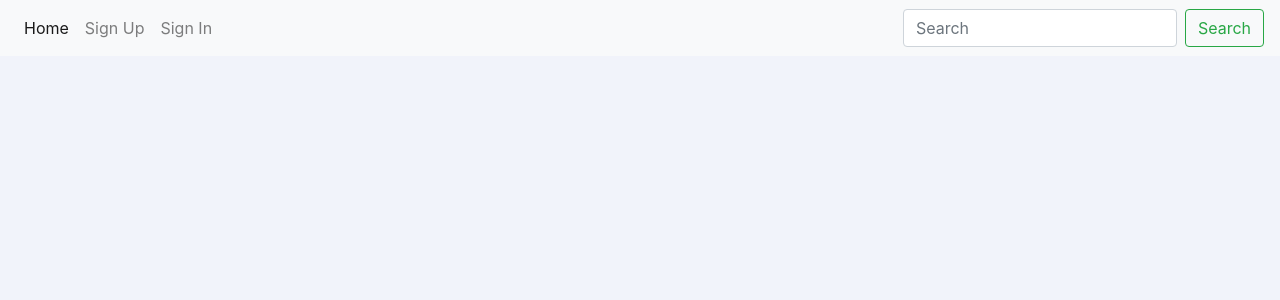
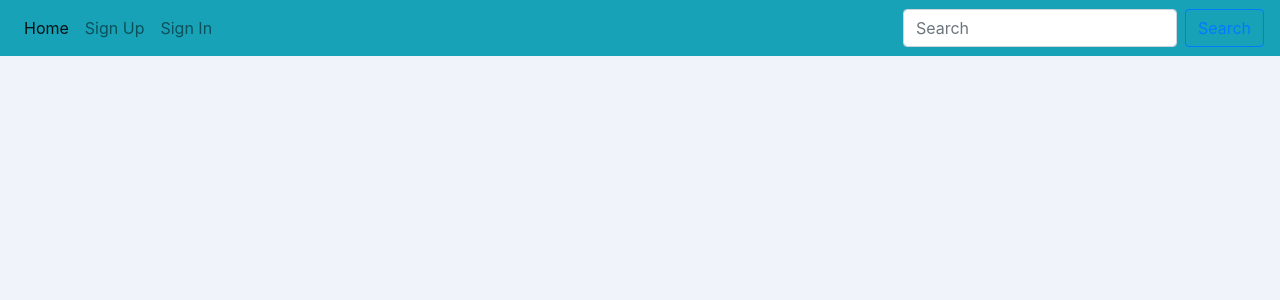
Before and after one commit to collins-kipkoech/project_website, a Django app: page / in a window 1280 px wide. Shown: the top 300 px of the page. Run offline with Django 3.2, Linux system fonts and the light colour scheme; data that the repository does not hold is empty; parts of the project's set-up code (start-up, migrations or seed data) failed here and were passed over; some libraries are stand-ins or nearby versions.

Commit message:
fixing errors

```diff
--- a/projects/templates/projects/index.html
+++ b/projects/templates/projects/index.html
@@ -4,7 +4,7 @@
 <div class="card" style="width: 700px;">
     <img src="{{ project.image.url }}" class="card-img-top" alt="...">
     <div class="card-body">
-      <h5 class="card-title">Project Done by: {{ user.username }}</h5>
+
       <h3 class="card-title">Project Title: {{ project.title }}</h3>
 
 
--- a/projects/templates/projects/navbar.html
+++ b/projects/templates/projects/navbar.html
@@ -1,5 +1,5 @@
 {% block navbar %}
-<nav class="navbar navbar-expand-lg navbar-light bg-light">
+<nav class="navbar navbar-expand-lg navbar-light bg-info">
 
     <button class="navbar-toggler" type="button" data-toggle="collapse" data-target="#navbarSupportedContent" aria-controls="navbarSupportedContent" aria-expanded="false" aria-label="Toggle navigation">
       <span class="navbar-toggler-icon"></span>
@@ -36,7 +36,7 @@
       </ul>
       <form class="form-inline my-2 my-lg-0">
         <input class="form-control mr-sm-2" type="search" name="q" placeholder="Search" aria-label="Search">
-        <button class="btn btn-outline-success my-2 my-sm-0" type="submit">Search</button>
+        <button class="btn btn-outline-primary my-2 my-sm-0" type="submit">Search</button>
       </form>
     </div>
   </nav>
--- a/projects/templates/projects/rate.html
+++ b/projects/templates/projects/rate.html
@@ -1,6 +1,6 @@
 {% extends 'projects/base.html' %}
 
-
+{% load static %}
 
 {% block content %}
       <!--   Icon Section   -->
@@ -20,6 +20,8 @@
               <br>
               <div class="divider"></div>
               <br>
+              <p style="color: darkslateblue;">Rate the Project based on design, Usability and content</p>
+              <br>
               <form method="post" action="" role="form" class="col s12">
                 {% csrf_token %}
                <div class="input-field col s12">
@@ -28,7 +30,7 @@
               <br>
 
 
-              <button type="submit" name="action" class="waves-effect waves-light btn btn-info"><i class="material-icons left">star</i>Rate</button>
+              <button type="submit" name="action" class="waves-effect waves-light btn btn-info"><i class="material-icons left">Rate</button>
             </form>
             </div>
           </div>
--- a/projects/views.py
+++ b/projects/views.py
@@ -23,7 +23,7 @@ def index(request):
         'projects': projects,
     }
     return render(request,'projects/index.html',context)
-@login_required
+
 def project_details(request,id):
     project = get_object_or_404(Projects,id=id)
     reviews = get_object_or_404(Review,id=id)
```
Also changed, not shown: projects/static/css/styles.css (line endings or trailing spaces).
